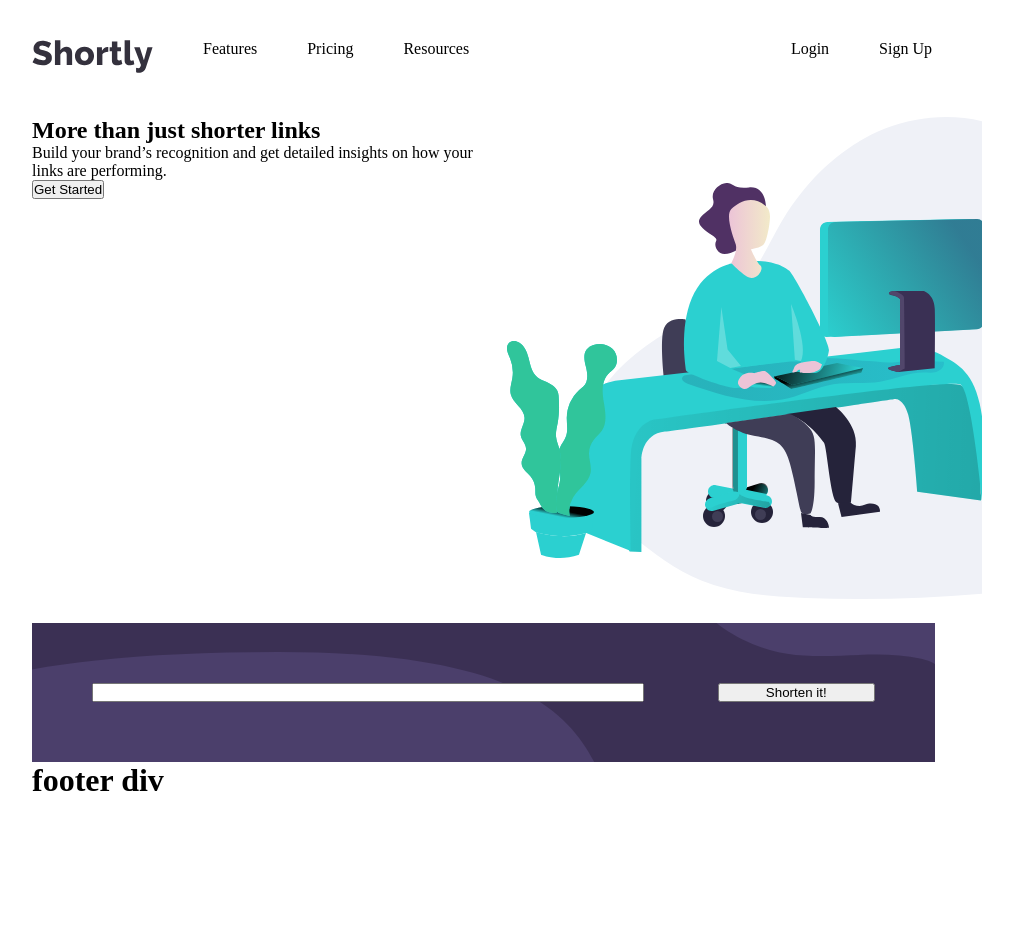
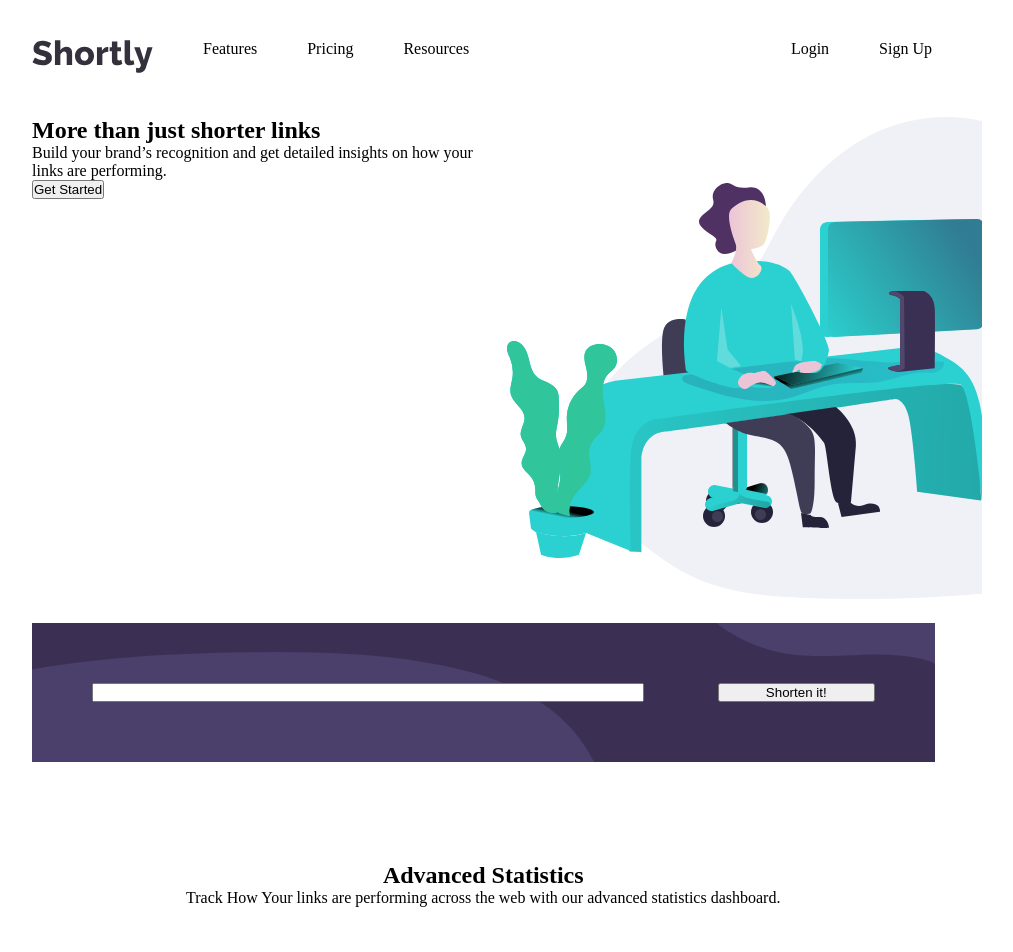
Before and after one commit to giandefaria/url-shortening-api-master, a React (Create React App) app: page / in a window 1280 px wide. Shown: the top 952 px of the page, without its empty margins (158-1171 px from the left). Before the commit the page ends 800 px from the top, so only its background shows below. Built offline with nearby package versions, Linux system fonts and the light colour scheme.

Commit message:
adicionei a caixa do 'advanced statistics'

```diff
--- a/src/Main.js
+++ b/src/Main.js
@@ -44,6 +44,16 @@ function Main() {
 
       </section>
 
+      <section className="beneficies--container">
+
+        <div className="advanced--statistics--box">
+          <h1>Advanced Statistics</h1>
+          <p>Track How Your links are performing across the web with our advanced statistics dashboard.</p>
+
+        </div>
+
+      </section>
+
     </main>
   );
 }
--- a/src/styles/Main.css
+++ b/src/styles/Main.css
@@ -28,3 +28,8 @@
 .input--button {
     width: 20%;
 }
+
+.beneficies--container {
+    text-align: center;
+    margin: 100px 5% 100px 0;
+}
```
Also changed, not shown: 1 other file (tests, documents, lock files or other folders).
